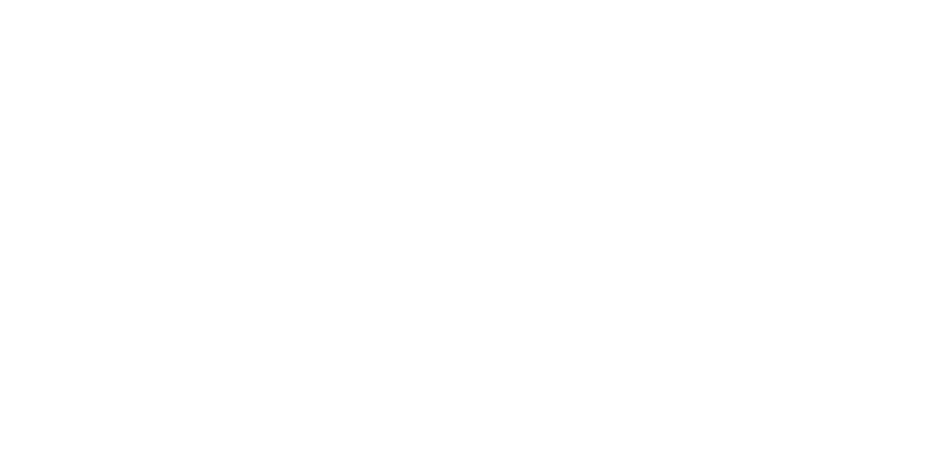
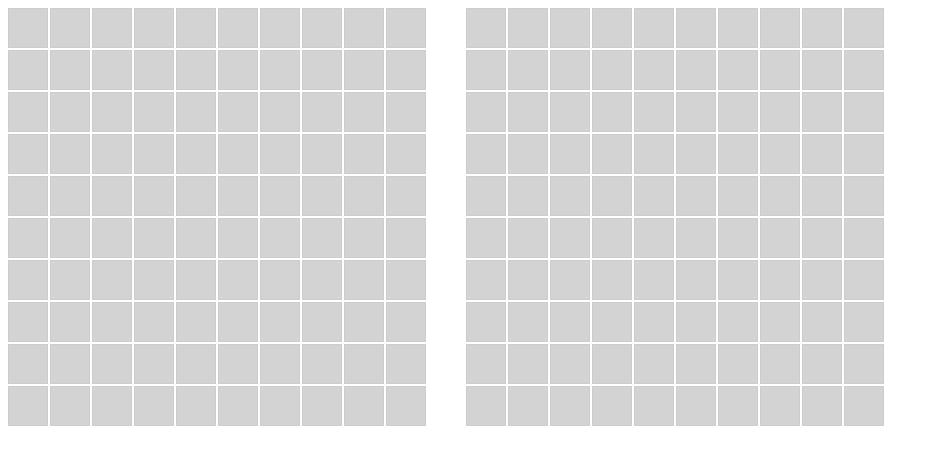
Before and after one commit to mkreynolds919/battleship, a website with bundled scripts: page index.html in a window 1280 px wide. Shown: the whole page, without its empty margins (0-939 px from the left). Built offline with nearby package versions, Linux system fonts and the light colour scheme.

Commit message:
feat: implement DOM class for grid creation and styling

```diff
--- /dev/null
+++ b/dom.js
@@ -0,0 +1,19 @@
+
+export default class DOM {
+    constructor(gridID) {
+        this.grid = document.getElementById(gridID);
+    }
+
+    createGrid() {
+        this.grid.innerHTML = '';
+        const letters = 'abcdefghij';
+        for (let r = 0; r < 10; r++) {
+            for (let c = 1; c <= 10; c++) {
+                const cell = document.createElement('div');
+                cell.className = 'cell';
+                cell.id = `${letters[r]}${c}`;
+                this.grid.appendChild(cell);
+            }
+        }
+    }
+}
--- a/driver.js
+++ b/driver.js
@@ -1,5 +1,15 @@
+import DOM from "./dom.js";
 import { Ship, Gameboard, Player } from "./scripts.js";
 
 
 const player1 = new Player();
 const player2 = new Player();
+
+const grid1 = document.getElementById("grid1");
+const grid2 = document.getElementById("grid2");
+
+const dom1 = new DOM("grid1");
+const dom2 = new DOM("grid2");
+
+dom1.createGrid();
+dom2.createGrid();
--- a/index.html
+++ b/index.html
@@ -8,6 +8,7 @@
     <script defer type="module" src="driver.js"></script>
 </head>
 <body>
-
+    <div class="grid" id="grid1"></div>
+    <div class="grid" id="grid2"></div>
 </body>
 </html>
--- a/styles.css
+++ b/styles.css
@@ -0,0 +1,21 @@
+
+body {
+    display: flex;
+    gap: 40px;
+}
+
+
+
+.grid {
+      display: grid;
+      grid-template-columns: repeat(10, 40px);
+      grid-template-rows: repeat(10, 40px);
+      gap: 2px;
+}
+.cell {
+      width: 40px;
+      height: 40px;
+      background-color: lightgray;
+      border: 1px solid #ccc;
+      box-sizing: border-box;
+}
```
